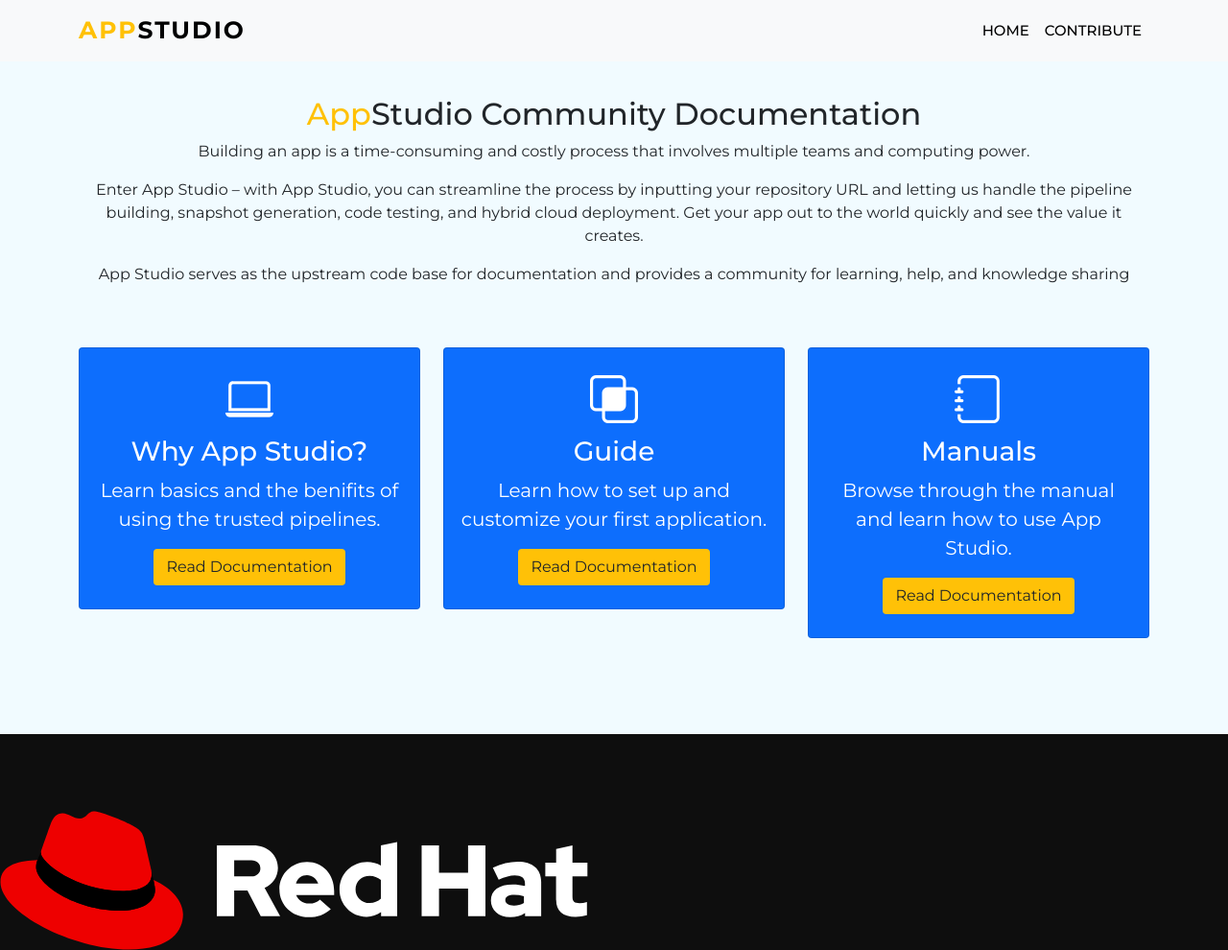
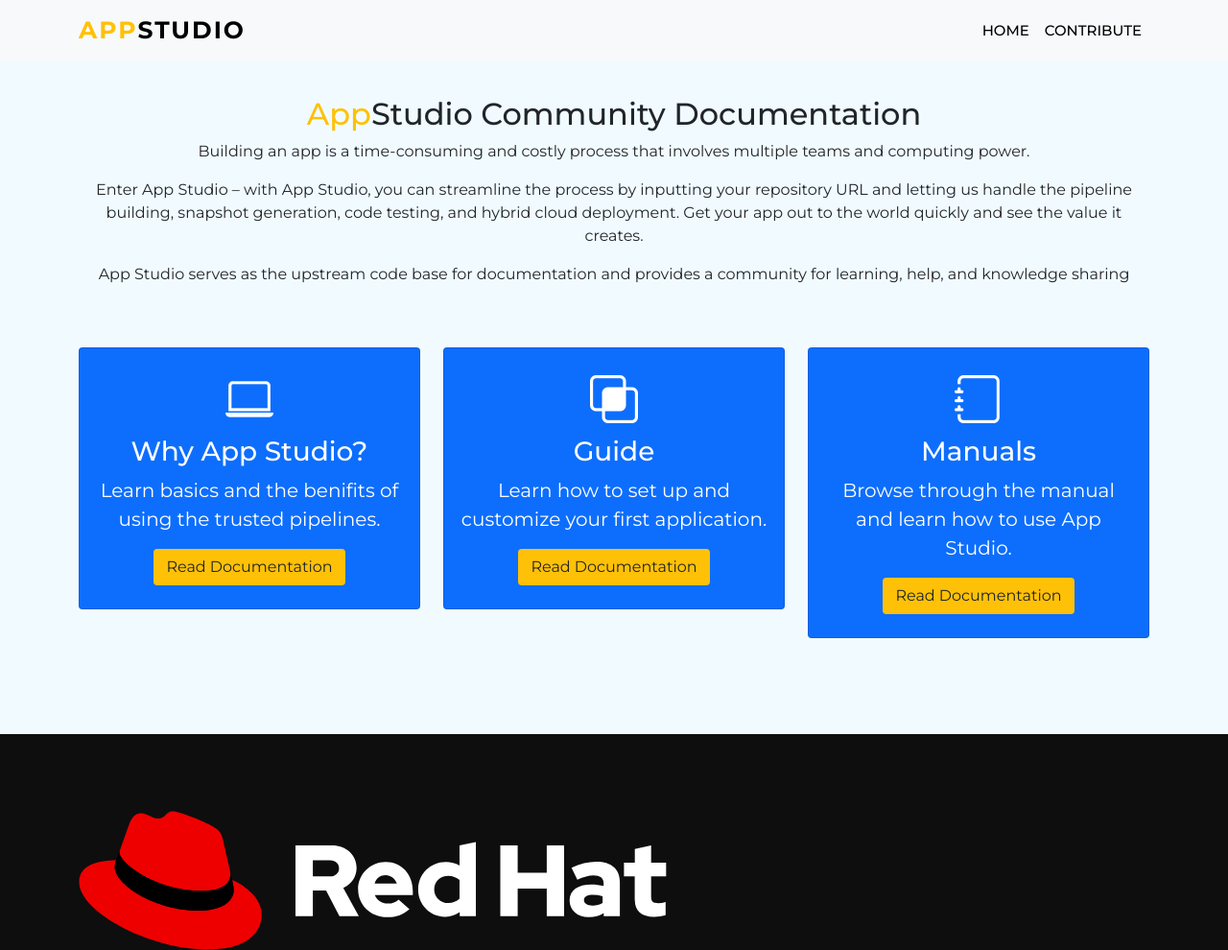
Before and after one commit to redhat-appstudio/appstudio.docs.ui.io, a Jekyll site: the page built from index.html, in a window 1280 px wide and 990 px high. Shown: the whole window at 96% size. Built offline with Jekyll 4.4.1, drawn with Linux system fonts in a browser that asks for light colours; nearby versions of some CDN libraries.

Commit message:
Initial commit

```diff
--- a/_includes/footer.html
+++ b/_includes/footer.html
@@ -1,7 +1,9 @@
-<div class="row">
-    </div class="col-md-3">
-        <div class="logo">
-            <img src="{{site.url}}/img/Logo-RedHat.svg" alt="Red Hat">
+<div class="container">
+    <div class="row">
+        </div class="col-md-3">
+            <div class="logo">
+                <img src="{{site.url}}/img/Logo-RedHat.svg" alt="Red Hat">
+            </div>
         </div>
     </div>
 </div>
--- a/css/style.css
+++ b/css/style.css
@@ -140,5 +140,5 @@ footer.main-footer {
 
 .logo {
 	height: auto;
-	width:100px;
+	width:70px;
 }
```
